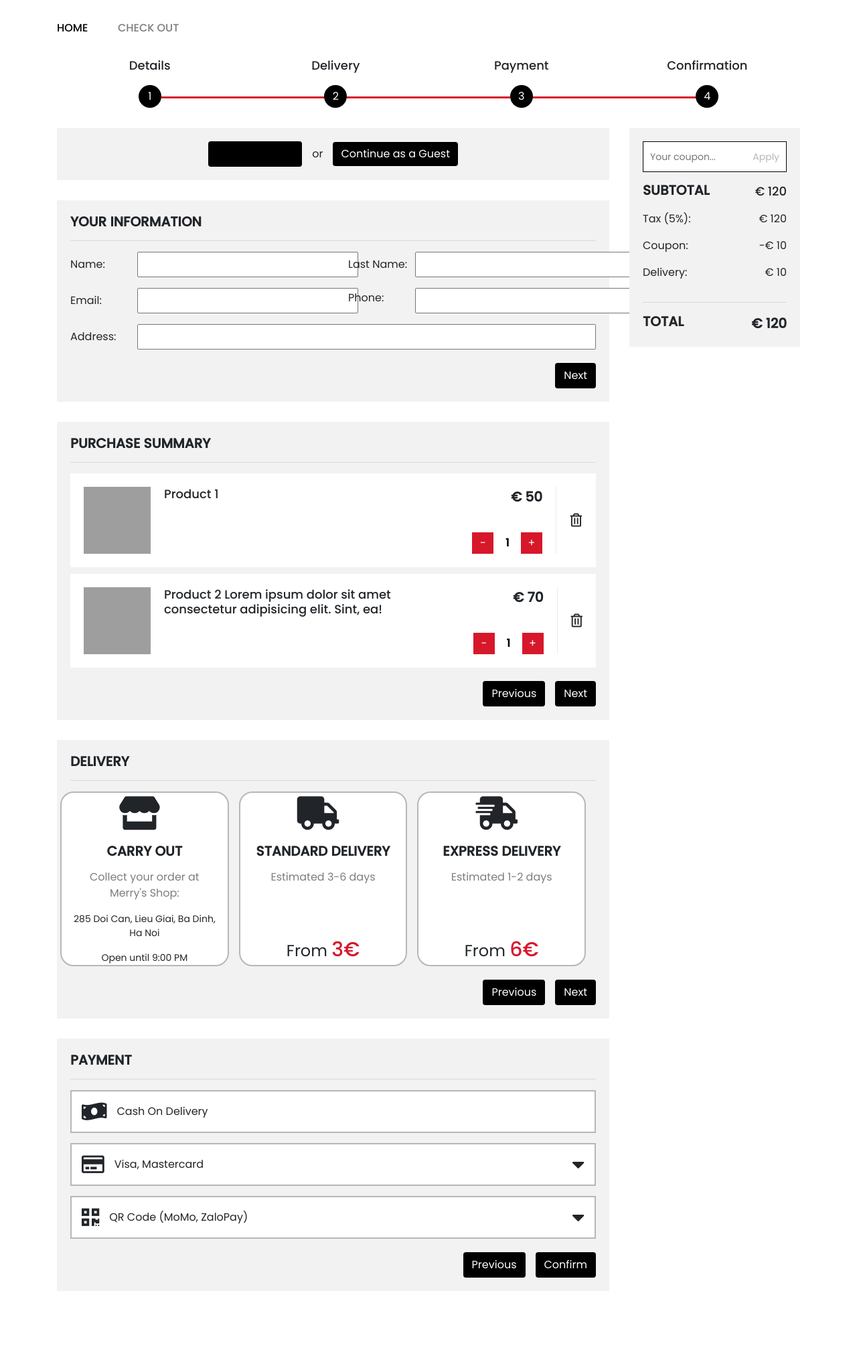
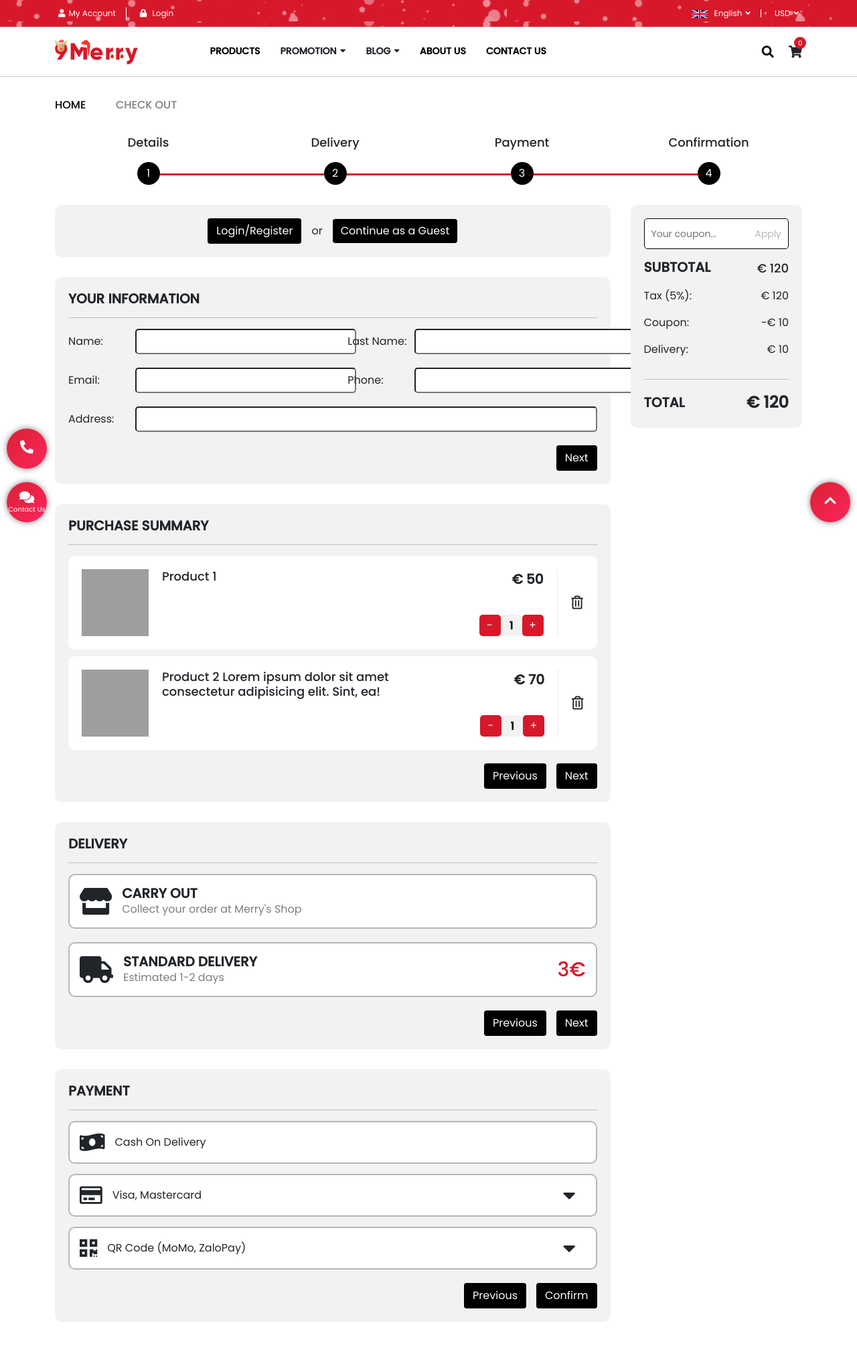
Before and after one commit to minh120499/GIFTSHOP, a PHP site: page /layout/checkout.html in a window 1280 px wide. Shown: the whole page at 67% size. Before the commit the page ends 1928 px from the top, so only its background shows below. Run offline with PHP 8.4, Linux system fonts and the light colour scheme; some libraries are stand-ins or nearby versions; grey boxes are pictures that could not be loaded.

Commit message:
xong responsive roi

```diff
--- a/FE/css/aboutus.css
+++ b/FE/css/aboutus.css
@@ -2,6 +2,10 @@
 @import 'header.css';
 @import './responsive/rpHeader.css';
 @import 'footer.css';
+ul {
+  padding-left: 0;
+}
+
 .bread-crumb {
   margin: 30px 0;
 }
--- a/FE/css/checkout.css
+++ b/FE/css/checkout.css
@@ -1,14 +1,13 @@
-@import "general.css";
-@import "header.css";
-@import "footer.css";
-a {
-  color: #7d7d7d;
-  text-decoration: none;
-  font-weight: 500;
+@import 'general.css';
+@import 'header.css';
+@import './responsive/rpHeader.css';
+@import 'footer.css';
+ul {
+  padding-left: 0;
 }
-a:hover {
-  color: #d7182a;
-  text-decoration: none;
+
+input {
+  border-radius: 5px;
 }
 
 .bread-crumb {
@@ -19,10 +18,15 @@
   margin-right: 10px;
   text-transform: uppercase;
 }
-.bread-crumb ul li span,
-.bread-crumb ul li i {
+.bread-crumb ul li a,
+.bread-crumb ul li i,
+.bread-crumb ul li span {
   color: #7d7d7d;
+  text-decoration: none;
   font-weight: 500;
+}
+.bread-crumb ul li a:hover {
+  color: #d7182a;
 }
 
 .bar-progress {
@@ -97,34 +101,12 @@
   color: #000;
 }
 
-.card-label {
-  display: block;
-  cursor: pointer;
-  width: 100%;
-  height: 100%;
-  margin-left: 15px;
-  border: solid 2px #b7b7b7;
-  padding: 15px;
-  text-align: center;
-  background-color: #fff;
-}
-
-.card-input {
-  display: none;
-}
-.card-input:checked + label {
-  border: solid 2px green;
-}
-.card-input:checked + label i,
-.card-input:checked + label h2 {
-  color: green;
-}
-
 .wrapper {
   background-color: #f2f2f2;
   margin-left: 30px;
   margin-bottom: 30px;
   padding: 20px;
+  border-radius: 10px;
 }
 .wrapper div h2 {
   font-size: 20px;
@@ -133,103 +115,135 @@
   margin-bottom: 0;
 }
 
-#form-info div:not(:last-child) {
+.leftside {
+  width: 75%;
+}
+.leftside .card-label {
+  display: block;
+  cursor: pointer;
+  width: 100%;
+  height: 100%;
+  border: solid 2px #b7b7b7;
+  padding: 15px;
+  background-color: #fff;
+  border-radius: 10px;
+}
+.leftside .card-input {
+  display: none;
+}
+.leftside .card-input:checked + label {
+  border: solid 2px green;
+}
+.leftside .card-input:checked + label i,
+.leftside .card-input:checked + label h2 {
+  color: green;
+}
+.leftside #form-info div:not(:last-child) {
   margin-left: -15px;
 }
-#form-info div:not(:last-child) div {
+.leftside #form-info div:not(:last-child) div {
+  margin-bottom: 20px;
   margin-left: 15px;
 }
-#form-info label {
+.leftside #form-info div:not(:last-child) .w50p {
+  width: 50%;
+}
+.leftside #form-info label {
   min-width: 100px;
 }
-#form-info input {
+.leftside #form-info input {
   padding: 5px;
   flex-grow: 1;
 }
-
-.wrapper a {
+.leftside .wrapper a {
   background-color: #000;
   color: #fff;
+  color: #fff !important;
 }
-.wrapper a:hover {
+.leftside .wrapper a:hover {
   background-color: #c01526;
   color: #000;
 }
-
-.or {
+.leftside .wrapper a:hover {
+  color: #000 !important;
+}
+.leftside .or {
   margin-left: 15px;
 }
-
-.item-price {
+.leftside .item-price {
   font-size: 20px;
   font-weight: 700;
 }
-
-.cart-item {
+.leftside .cart-item {
+  border-radius: 10px;
   margin-bottom: 10px;
   display: flex;
   background-color: #fff;
   padding: 20px;
 }
-.cart-item .image-item {
+.leftside .cart-item .image-item {
   display: inline-block;
 }
-.cart-item .image-item img {
+.leftside .cart-item .image-item img {
   width: 100px;
   height: 100px;
   margin-right: 20px;
 }
-.cart-item .item-info {
+.leftside .cart-item .item-info {
   flex-grow: 1;
 }
-.cart-item .item-info .item-title {
+.leftside .cart-item .item-info .item-title {
   font-size: 18px;
   font-weight: 500;
 }
-.cart-item .calc {
+.leftside .cart-item .calc {
   flex-shrink: 0;
   width: 140px;
   position: relative;
 }
-.cart-item .calc .item-price {
+.leftside .cart-item .calc .item-price {
   position: absolute;
   right: 20px;
   top: 0;
 }
-.cart-item .calc .quantity-modifier {
-  border: 1px solid #d7182a;
+.leftside .cart-item .calc .quantity-modifier {
   font-size: 16px;
-  display: inline-block;
+  display: flex;
   position: absolute;
   right: 20px;
   bottom: 0px;
   border: none;
 }
-.cart-item .calc .quantity-modifier .quantity {
+.leftside .cart-item .calc .quantity-modifier .quantity {
   font-weight: 600;
+  background-color: #f2f2f2;
 }
-.cart-item .calc .quantity-modifier input {
+.leftside .cart-item .calc .quantity-modifier .minus,
+.leftside .cart-item .calc .quantity-modifier .plus {
+  background-color: #d7182a;
+  color: #fff;
+}
+.leftside .cart-item .calc .quantity-modifier .minus:hover,
+.leftside .cart-item .calc .quantity-modifier .plus:hover {
+  color: #000;
+}
+.leftside .cart-item .calc .quantity-modifier input {
   width: 32px;
   height: 32px;
   border: none;
   outline: none;
-  background-color: white;
   text-align: center;
 }
-.cart-item .calc .quantity-modifier .minus:hover,
-.cart-item .calc .quantity-modifier .plus:hover {
-  color: #c01526;
-}
-.cart-item .calc .quantity-modifier .minus,
-.cart-item .calc .quantity-modifier .plus {
+.leftside .cart-item .calc .quantity-modifier .minus,
+.leftside .cart-item .calc .quantity-modifier .plus {
   background-color: #d7182a;
   color: #fff;
 }
-.cart-item .calc .quantity-modifier .minus:hover,
-.cart-item .calc .quantity-modifier .plus:hover {
+.leftside .cart-item .calc .quantity-modifier .minus:hover,
+.leftside .cart-item .calc .quantity-modifier .plus:hover {
   color: #000;
 }
-.cart-item .delete-btn {
+.leftside .cart-item .delete-btn {
   display: flex;
   align-items: center;
   justify-content: center;
@@ -237,57 +251,26 @@
   border-left: 1px solid #ebebeb;
   padding-left: 20px;
 }
-.cart-item .delete-btn i {
+.leftside .cart-item .delete-btn i {
   display: inline-block;
   font-size: 20px;
 }
-.cart-item .delete-btn i:hover {
+.leftside .cart-item .delete-btn i:hover {
   color: #c01526;
   cursor: pointer;
 }
-
-.delivery,
-.payment {
-  margin-left: -15px;
+.leftside .delivery-method {
+  user-select: none;
+  margin-bottom: 20px;
 }
-
-.delivery-method {
-  user-select: none;
-  width: 33.3333333333%;
-  margin-right: 15px;
+.leftside .delivery-method .card-label i {
+  font-size: 40px;
 }
-.delivery-method .card-label {
-  border-radius: 20px;
-}
-.delivery-method .card-label .label-wrapper {
-  height: 100%;
-  display: flex;
-  flex-direction: column;
-}
-.delivery-method .card-label .label-wrapper .delivery-top i,
-.delivery-method .card-label .label-wrapper .delivery-top h2 {
-  margin-bottom: 15px;
-}
-.delivery-method .card-label .label-wrapper .delivery-top i {
-  font-size: 50px;
-}
-.delivery-method .card-label .label-wrapper .delivery-top p {
+.leftside .delivery-method .card-label .desc {
   font-size: 16px;
   color: #7d7d7d;
 }
-.delivery-method .card-label .label-wrapper .delivery-bottom {
-  margin-top: auto;
-}
-.delivery-method .card-label .label-wrapper .delivery-bottom p {
-  font-size: 14px;
-}
-.delivery-method .card-label .label-wrapper .delivery-bottom p:last-child {
-  margin-bottom: 0;
-}
-.delivery-method .card-label .label-wrapper .delivery-bottom .delivery-price {
-  font-size: 24px;
-}
-.delivery-method .card-label .label-wrapper .delivery-bottom .delivery-price span {
+.leftside .delivery-method .card-label .delivery-price {
   font-size: 30px;
   font-weight: 500;
   color: #d7182a;
@@ -307,26 +290,34 @@
 .card-label i {
   font-size: 30px;
   margin-right: 15px;
-  line-height: 60px;
 }
 
 .extended {
+  border-radius: 10px;
   display: none;
   width: 420px;
   background-color: #fff;
   padding: 20px;
   margin: 15px 0;
 }
+.extended .form-group {
+  margin-bottom: 20px;
+}
 .extended .form-group .label {
   display: inline-block;
   min-width: 120px;
 }
-.extended div:nth-child(3) .form-group {
+.extended .last-row .form-group {
   margin-bottom: 0;
 }
-.extended div:nth-child(3) .form-group input {
+.extended .last-row .form-group:first-child input {
+  width: 100px;
+}
+.extended .last-row .form-group:nth-child(2) .label {
+  min-width: 46px;
+}
+.extended .last-row .form-group:nth-child(2) input {
   width: 50px;
-  text-align: center;
 }
 .extended input {
   padding: 5px;
@@ -334,47 +325,70 @@
 }
 
 .rightside {
-  height: 330px;
+  width: 25%;
 }
-.rightside .form-coupon {
+.rightside .wrapper .form-coupon {
   border: 1px solid #000;
   background-color: #fff;
   margin-bottom: 15px;
+  border-radius: 5px;
 }
-.rightside .form-coupon form .form-group {
+.rightside .wrapper .form-coupon form .form-group {
   display: flex;
   margin-bottom: 0;
   padding-left: 10px;
 }
-.rightside .form-coupon form .form-group input {
+.rightside .wrapper .form-coupon form .form-group input {
   background-color: #fff;
   font-size: 14px;
   border: none;
   outline: none;
   line-height: 44px;
 }
-.rightside .form-coupon form .form-group input[type=text] {
+.rightside .wrapper .form-coupon form .form-group input[type=text] {
   width: calc(100% - 39.7px);
 }
-.rightside .form-coupon form .form-group input[type=submit] {
+.rightside .wrapper .form-coupon form .form-group input[type=submit] {
   padding-right: 10px;
 }
-.rightside .subtotal,
-.rightside .total,
-.rightside .surcharge div {
+.rightside .wrapper .subtotal,
+.rightside .wrapper .total,
+.rightside .wrapper .surcharge div {
   display: flex;
   justify-content: space-between;
 }
-.rightside .subtotal {
+.rightside .wrapper .subtotal {
   margin-bottom: 16px;
 }
-.rightside .subtotal span {
+.rightside .wrapper .subtotal span {
   font-weight: 500;
   font-size: 18px;
 }
-.rightside .total span {
-  font-size: 20px;
+.rightside .wrapper .total .title {
+  line-height: 36px;
+}
+.rightside .wrapper .total span {
+  font-size: 24px;
   font-weight: 700;
 }
 
+/* Responsive */
+@media only screen and (max-width: 991px) {
+  .main-content {
+    flex-direction: column;
+  }
+  .main-content .leftside,
+.main-content .rightside {
+    width: 100%;
+  }
+}
+@media only screen and (max-width: 767px) {
+  #form-info > div:not(:last-child) {
+    margin-right: 15px;
+  }
+  #form-info > div:not(:last-child) .w50p {
+    width: 100% !important;
+  }
+}
+
 /*# sourceMappingURL=checkout.css.map */
--- a/FE/layout/checkout.html
+++ b/FE/layout/checkout.html
@@ -6,7 +6,8 @@
     <meta http-equiv="X-UA-Compatible" content="IE=edge">
     <meta name="viewport" content="width=device-width, initial-scale=1.0">
     <title>Checkout</title>
-    <link rel="stylesheet" href="https://cdn.jsdelivr.net/npm/bootstrap@4.6.1/dist/css/bootstrap.min.css">
+    <link href="https://cdn.jsdelivr.net/npm/bootstrap@5.0.2/dist/css/bootstrap.min.css" rel="stylesheet"
+        integrity="sha384-EVSTQN3/azprG1Anm3QDgpJLIm9Nao0Yz1ztcQTwFspd3yD65VohhpuuCOmLASjC" crossorigin="anonymous">
     <link rel="stylesheet" href="https://pro.fontawesome.com/releases/v5.10.0/css/all.css"
         integrity="sha384-AYmEC3Yw5cVb3ZcuHtOA93w35dYTsvhLPVnYs9eStHfGJvOvKxVfELGroGkvsg+p" crossorigin="anonymous" />
     <link rel="stylesheet" href="../css/checkout.css">
@@ -21,7 +22,7 @@
             <div class="bread-crumb">
                 <ul>
                     <li>
-                        <a href="index.html">home</a>
+                        <a href="index.html" class="checkout-link">home</a>
                     </li>
                     <li>
                         <i class="fas fa-chevron-right"></i>
@@ -73,10 +74,10 @@
             <!-- Main Content -->
             <div class="main-content d-flex">
                 <!-- Leftside -->
-                <div class="leftside w-75">
+                <div class="leftside">
                     <!-- Not Login -->
                     <div class="wrapper d-flex justify-content-center align-items-center">
-                        <a class="btn" href="">Login/Register</a>
+                        <a class="btn checkout-link" href="#">Login/Register</a>
                         <span class="or">or</span>
                         <button class="btn border-0">Continue as a Guest</button>
                     </div>
@@ -87,22 +88,22 @@
                             <hr>
                         </div>
                         <form method="get" id="form-info">
-                            <div class="d-flex justify-content-between">
-                                <div class="form-group d-flex w-50 align-items-center">
+                            <div class="d-md-flex justify-content-between d-sm-block">
+                                <div class="w50p d-flex align-items-center">
                                     <label class="mb-0" for="name">Name:</label>
                                     <input type="text" name="name" id="name">
                                 </div>
-                                <div class="form-group d-flex w-50 align-items-center">
+                                <div class="w50p d-flex align-items-center">
                                     <label class="mb-0" for="lastname">Last Name:</label>
                                     <input type="text" name="lastname" id="lastname">
                                 </div>
                             </div>
-                            <div class="d-flex justify-content-between">
-                                <div class="form-group d-flex w-50 align-items-center">
+                            <div class="d-md-flex justify-content-between d-sm-block">
+                                <div class="w50p d-flex align-items-center">
                                     <label class="mb-0" for="email">Email:</label>
                                     <input class="mb-0" type="email" name="email" id="email">
                                 </div>
-                                <div class="form-group d-flex w-50 align-items-center">
+                                <div class="w50p d-flex align-items-center">
                                     <label for="phone">Phone:</label>
                                     <input type="tel" name="phone" id="phone">
                                 </div>
@@ -177,51 +178,30 @@
                             <h2 class="title">Delivery</h2>
                             <hr>
                         </div>
-                        <div class="delivery d-flex">
+                        <div class="delivery">
                             <div class="delivery-method">
                                 <input class="card-input" type="radio" name="delivery" id="carryout">
-                                <label class="card-label" for="carryout">
-                                    <div class="label-wrapper">
-                                        <div class="delivery-top">
-                                            <i class="fas fa-store"></i>
+                                <label class="card-label d-flex" for="carryout">
+                                    <div class="d-flex">
+                                        <i class="fas fa-store d-flex align-items-center"></i>
+                                        <div class="d-flex flex-column justify-content-center">
                                             <h2>Carry Out</h2>
-                                            <p>Collect your order at Merry's Shop:</p>
-                                        </div>
-                                        <div class="delivery-bottom">
-                                            <p>285 Doi Can, Lieu Giai, Ba Dinh, Ha Noi</p>
-                                            <p>Open until 9:00 PM</p>
+                                            <span class="desc">Collect your order at Merry's Shop</span>
                                         </div>
                                     </div>
                                 </label>
                             </div>
                             <div class="delivery-method">
                                 <input class="card-input" type="radio" name="delivery" id="standard">
-                                <label class="card-label" for="standard">
-                                    <div class="label-wrapper">
-                                        <div class="delivery-top">
-                                            <i class="fas fa-truck"></i>
+                                <label class="card-label d-flex justify-content-between" for="standard">
+                                    <div class="d-flex">
+                                        <i class="fas fa-truck d-flex align-items-center"></i>
+                                        <div class="d-flex flex-column justify-content-center">
                                             <h2>Standard Delivery</h2>
-                                            <p>Estimated 3-6 days</p>
-                                        </div>
-                                        <div class="delivery-bottom">
-                                            <p class="delivery-price">From <span>3&euro;</span></p>
+                                            <span class="desc">Estimated 1-2 days</span>
                                         </div>
                                     </div>
-                                </label>
-                            </div>
-                            <div class="delivery-method">
-                                <input class="card-input" type="radio" name="delivery" id="express">
-                                <label class="card-label" for="express">
-                                    <div class="label-wrapper">
-                                        <div class="delivery-top">
-                                            <i class="fas fa-shipping-fast"></i>
-                                            <h2>Express Delivery</h2>
-                                            <p>Estimated 1-2 days</p>
-                                        </div>
-                                        <div class="delivery-bottom">
-                                            <p class="delivery-price">From <span>6&euro;</span></p>
-                                        </div>
-                                    </div>
+                                    <div class="delivery-price d-flex align-items-center">3&euro;</div>
                                 </label>
                             </div>
                         </div>
@@ -266,14 +246,13 @@
                                         <span class="label">Card Number:</span>
                                         <input type="text" id="cardnum">
                                     </div>
-                                    <div class="d-flex justify-content-between">
-                                        <div class="form-group">
+                                    <div class="last-row d-flex justify-content-between">
+                                        <div class="form-group d-flex align-items-center">
                                             <span class="label">Expired Date:</span>
-                                            <input type="number" id="expmonth"> /
-                                            <input type="number" id="expmyear">
+                                            <input type="text" id="expmonth">
                                         </div>
-                                        <div class="form-group">
-                                            <span>CVV:</span>
+                                        <div class="form-group d-flex align-items-center">
+                                            <span class="label">CVV:</span>
                                             <input type="number" id="cvvcode">
                                         </div>
                                     </div>
@@ -291,7 +270,7 @@
                                     </div>
                                 </label>
                                 <div class="extended text-left w-100">
-                                    <p>Please scan this QR code with <span class="font-italic font-weight-bold">Momo</span> or <span class="font-italic font-weight-bold">ZaloPay</span> to complete your checkout.</p>
+                                    <p>Please scan this QR code with <span class="fst-italic fw-bold">Momo</span> or <span class="fst-italic fw-bold">ZaloPay</span> to complete your checkout.</p>
                                     <img src="https://chart.googleapis.com/chart?chs=200x200&cht=qr&chl=https://momo.vn/chuyen-tien/">
                                     <img src="https://chart.googleapis.com/chart?chs=200x200&cht=qr&chl=https://zalopay.vn/">
                                 </div>
@@ -304,7 +283,7 @@
                     </div>
                 </div>
                 <!-- Rightside -->
-                <div class="rightside w-25">
+                <div class="rightside">
                     <div class="wrapper">
                         <div class="total-price">
                             <div class="form-coupon">
@@ -345,9 +324,17 @@
         </div>
     </main>
 
-    <div data-include="footer"></div>
+    <!-- <div data-include="footer"></div> -->
 
-    <script src="https://cdn.jsdelivr.net/npm/bootstrap@4.6.1/dist/js/bootstrap.bundle.min.js"></script>
-    <script src="https://cdn.jsdelivr.net/npm/jquery@3.5.1/dist/jquery.min.js"></script>
-    <script src="../js/components.js"></script>
+    <script src="https://cdn.jsdelivr.net/npm/@popperjs/core@2.9.2/dist/umd/popper.min.js"
+        integrity="sha384-IQsoLXl5PILFhosVNubq5LC7Qb9DXgDA9i+tQ8Zj3iwWAwPtgFTxbJ8NT4GN1R8p"
+        crossorigin="anonymous"></script>
+    <script src="https://cdn.jsdelivr.net/npm/bootstrap@5.0.2/dist/js/bootstrap.min.js"
+        integrity="sha384-cVKIPhGWiC2Al4u+LWgxfKTRIcfu0JTxR+EQDz/bgldoEyl4H0zUF0QKbrJ0EcQF"
+        crossorigin="anonymous"></script>
+    <script src="//ajax.googleapis.com/ajax/libs/jquery/1.11.0/jquery.min.js"></script>
+    <script type="module">
+        import { componentHTML } from '../js/components.js'
+        componentHTML();
+    </script>
 </body>
--- a/FE/layout/contactus.html
+++ b/FE/layout/contactus.html
@@ -57,8 +57,8 @@
             <div class="wrapper">
                 <div class="map">
                     <iframe
-                    src="https://www.google.com/maps/embed?pb=!1m18!1m12!1m3!1d953718.7080512339!2d105.0921703563006!3d20.974041539390694!2m3!1f0!2f0!3f0!3m2!1i1024!2i768!4f13.1!3m3!1m2!1s0x3135008e13800a29%3A0x2987e416210b90d!2zSMOgIE7hu5lpLCBWaeG7h3QgTmFt!5e0!3m2!1svi!2s!4v1642064070874!5m2!1svi!2s"
-                    width="600" height="450" style="border:0;" allowfullscreen="" loading="lazy"></iframe>
+                        src="https://www.google.com/maps/embed?pb=!1m18!1m12!1m3!1d150139.75505821366!2d105.81813507992176!3d21.03518446458612!2m3!1f0!2f0!3f0!3m2!1i1024!2i768!4f13.1!3m3!1m2!1s0x3135ab145bf89bd7%3A0xd94a869b494c04b6!2zMjg1IMSQ4buZaSBD4bqlbiwgVsSpbmggUGjDuiwgQmEgxJDDrG5oLCBIw6AgTuG7mWkgMTAwMDAwLCBWaeG7h3QgTmFt!5e0!3m2!1svi!2s!4v1643198317821!5m2!1svi!2s"
+                        width="600" height="450" style="border:0;" allowfullscreen="" loading="lazy"></iframe>
                 </div>
                 <div class="form">
                     <h2 class="form-title">send your comments</h2>
```
Also changed, not shown: FE/css/contactus.css (+7 -2 lines), FE/css/product.css (+7 -2 lines).
